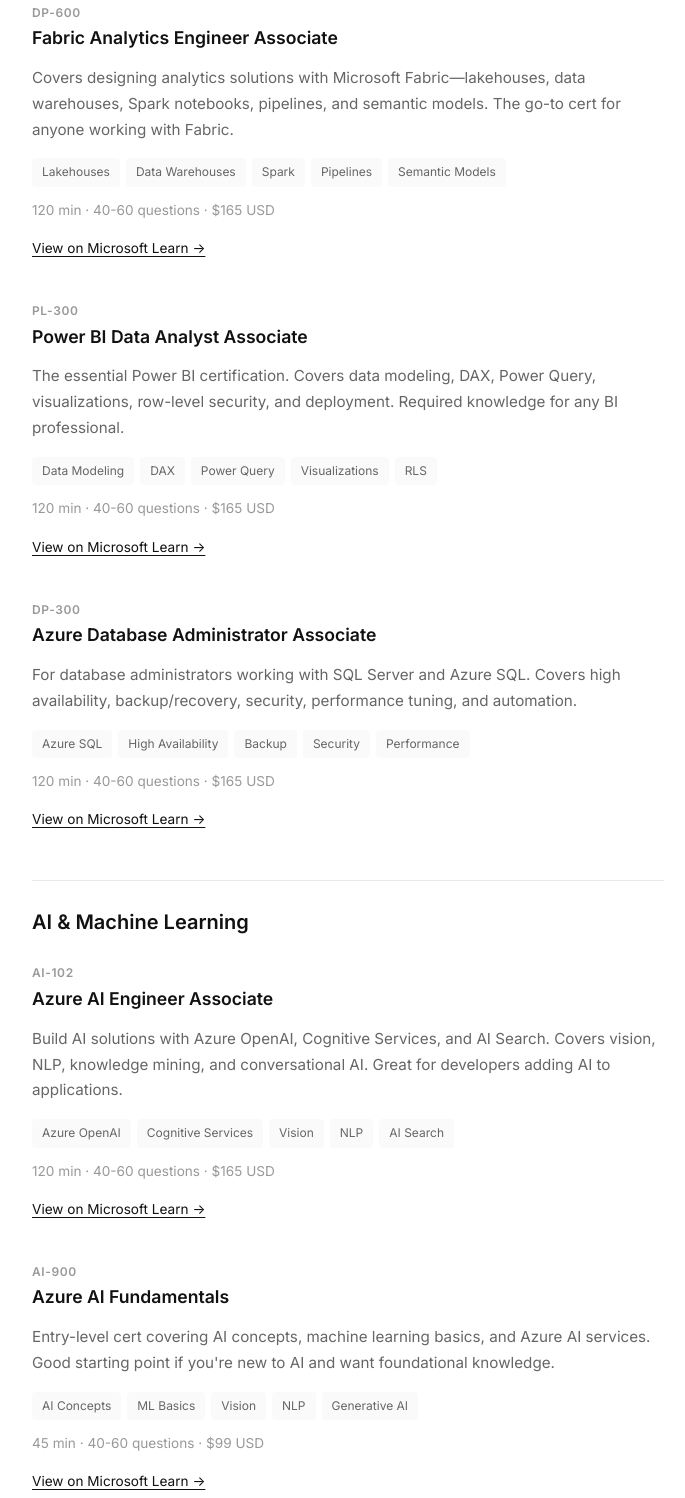
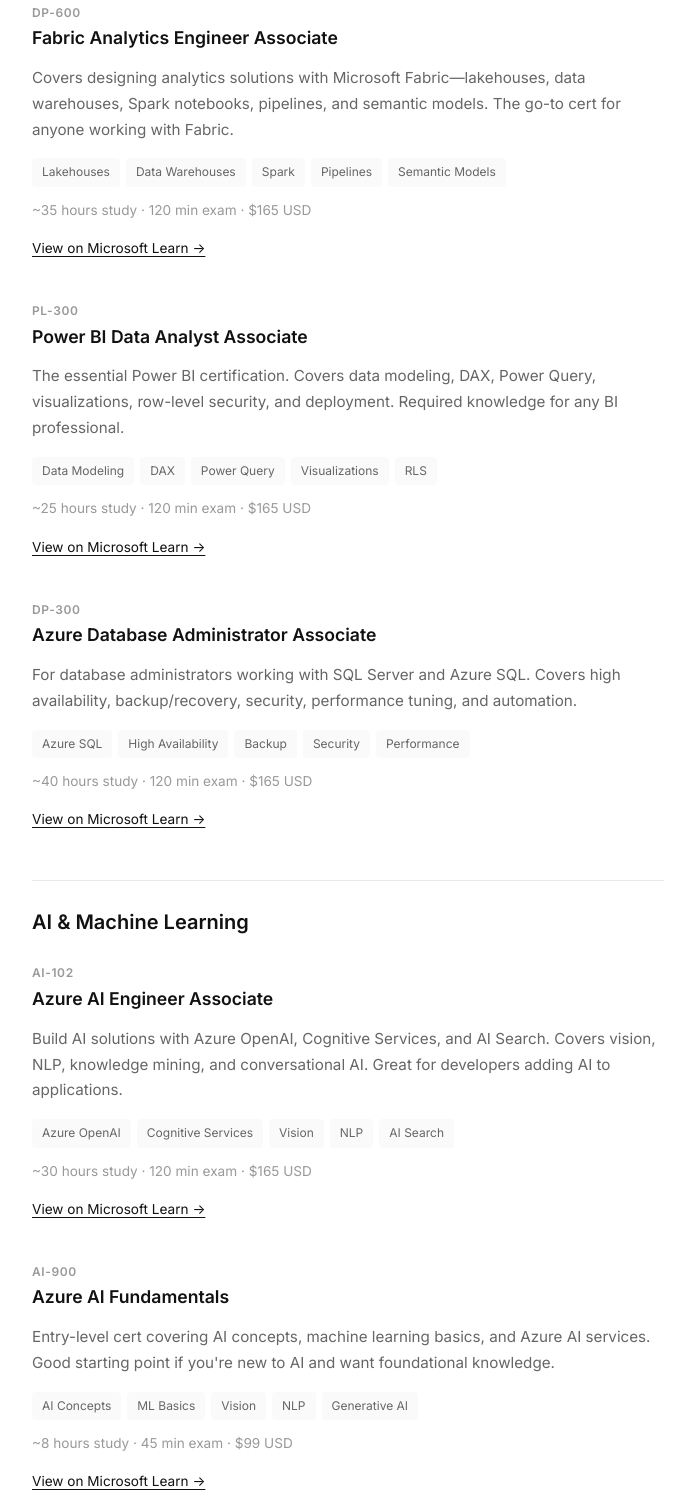
Before and after one commit to Emil-invisiBI/Ai-Bi-News, a plain HTML site: page certifications.html in a window 1280 px wide. Shown: the part 440-1938 px from the top of the page, without its empty margins (292-977 px from the left). Drawn offline with Linux system fonts and the light colour scheme.

Commit message:
Add study time estimates to each certification

```diff
--- a/certifications.html
+++ b/certifications.html
@@ -70,7 +70,7 @@
                     <span class="skill">Pipelines</span>
                     <span class="skill">Semantic Models</span>
                 </div>
-                <div class="cert-meta">120 min · 40-60 questions · $165 USD</div>
+                <div class="cert-meta">~35 hours study · 120 min exam · $165 USD</div>
                 <a href="https://learn.microsoft.com/en-us/credentials/certifications/fabric-analytics-engineer-associate/" target="_blank" class="cert-link">View on Microsoft Learn →</a>
             </div>
 
@@ -87,7 +87,7 @@
                     <span class="skill">Visualizations</span>
                     <span class="skill">RLS</span>
                 </div>
-                <div class="cert-meta">120 min · 40-60 questions · $165 USD</div>
+                <div class="cert-meta">~25 hours study · 120 min exam · $165 USD</div>
                 <a href="https://learn.microsoft.com/en-us/credentials/certifications/power-bi-data-analyst-associate/" target="_blank" class="cert-link">View on Microsoft Learn →</a>
             </div>
 
@@ -104,7 +104,7 @@
                     <span class="skill">Security</span>
                     <span class="skill">Performance</span>
                 </div>
-                <div class="cert-meta">120 min · 40-60 questions · $165 USD</div>
+                <div class="cert-meta">~40 hours study · 120 min exam · $165 USD</div>
                 <a href="https://learn.microsoft.com/en-us/credentials/certifications/azure-database-administrator-associate/" target="_blank" class="cert-link">View on Microsoft Learn →</a>
             </div>
 
@@ -123,7 +123,7 @@
                     <span class="skill">NLP</span>
                     <span class="skill">AI Search</span>
                 </div>
-                <div class="cert-meta">120 min · 40-60 questions · $165 USD</div>
+                <div class="cert-meta">~30 hours study · 120 min exam · $165 USD</div>
                 <a href="https://learn.microsoft.com/en-us/credentials/certifications/azure-ai-engineer/" target="_blank" class="cert-link">View on Microsoft Learn →</a>
             </div>
 
@@ -140,7 +140,7 @@
                     <span class="skill">NLP</span>
                     <span class="skill">Generative AI</span>
                 </div>
-                <div class="cert-meta">45 min · 40-60 questions · $99 USD</div>
+                <div class="cert-meta">~8 hours study · 45 min exam · $99 USD</div>
                 <a href="https://learn.microsoft.com/en-us/credentials/certifications/azure-ai-fundamentals/" target="_blank" class="cert-link">View on Microsoft Learn →</a>
             </div>
 
```
